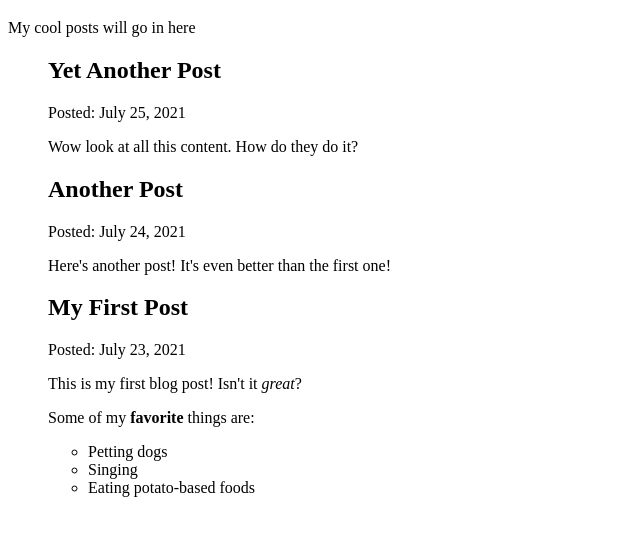
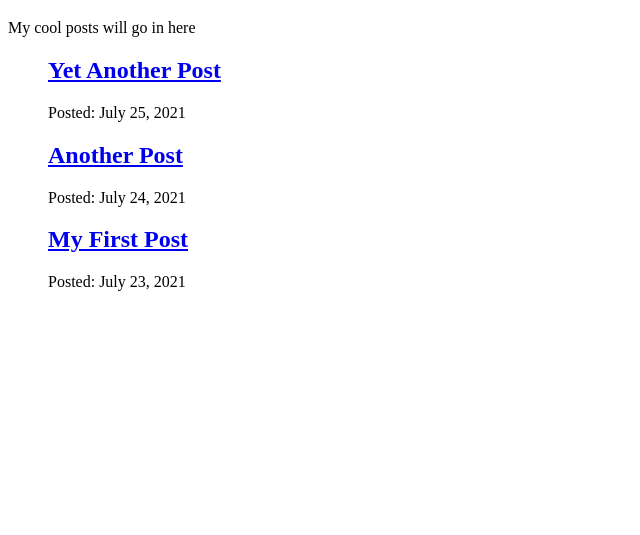
Before and after one commit to shinsaku-web/my-gatsby-site, a Gatsby site: page /blog in a window 1280 px wide. Shown: the part 157-692 px from the top of the page, without its empty margins (0-640 px from the left). Built offline with nearby package versions, Linux system fonts and the light colour scheme; Gatsby itself is replaced by a stand-in of ours.

Commit message:
Finished Gatsby Tutorial Part 6

```diff
--- a/src/pages/blog.tsx
+++ b/src/pages/blog/index.tsx
@@ -1,6 +1,6 @@
 import * as React from "react";
-import Layout from "../components/layout";
-import { graphql, PageProps } from "gatsby";
+import Layout from "../../components/layout";
+import { Link, graphql, PageProps } from "gatsby";
 import { MDXRenderer } from "gatsby-plugin-mdx";
 
 // type Props = {
@@ -22,6 +22,19 @@ type DataProps = {
   };
 };
 
+type Node = {
+  nodes: [
+    {
+      frontmatter: {
+        date: string;
+        title: string;
+      };
+      id: string;
+      body: string;
+    }
+  ];
+};
+
 const BlogPage = ({ data }: PageProps<DataProps>) => {
   return (
     <Layout pageTitle="My Blog Posts">
@@ -29,9 +42,10 @@ const BlogPage = ({ data }: PageProps<DataProps>) => {
       <ul>
         {data.allMdx.nodes.map((node: any) => (
           <article key={node.id}>
-            <h2>{node.frontmatter.title}</h2>
+            <h2>
+              <Link to={`/blog/${node.slug}`}>{node.frontmatter.title}</Link>
+            </h2>
             <p>Posted: {node.frontmatter.date}</p>
-            <MDXRenderer>{node.body}</MDXRenderer>
           </article>
         ))}
       </ul>
@@ -48,7 +62,7 @@ export const query = graphql`
           title
         }
         id
-        body
+        slug
       }
     }
   }
```
Also changed, not shown: src/pages/blog/{mdx.slug}.tsx (added, +27 -0 lines).
